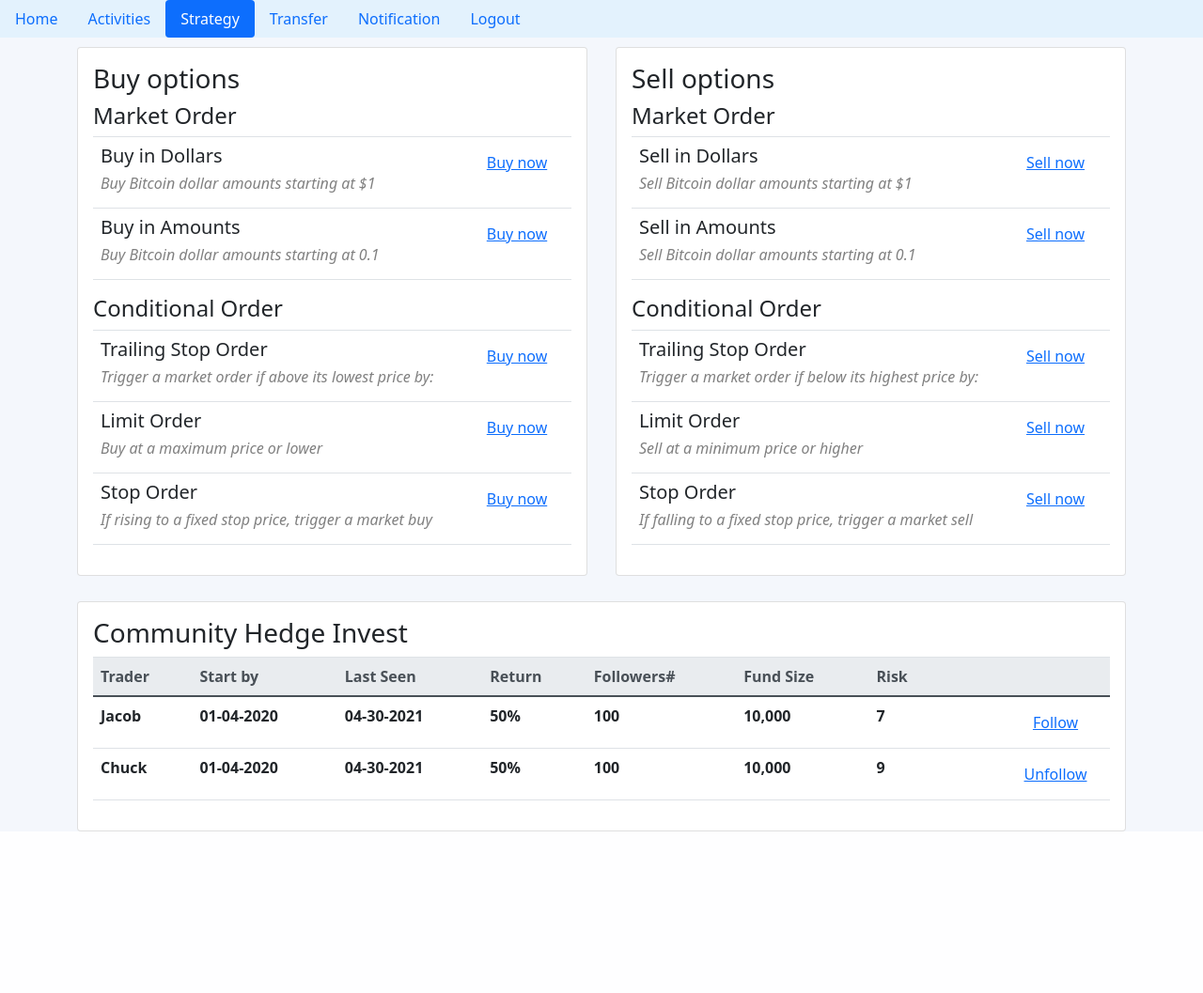
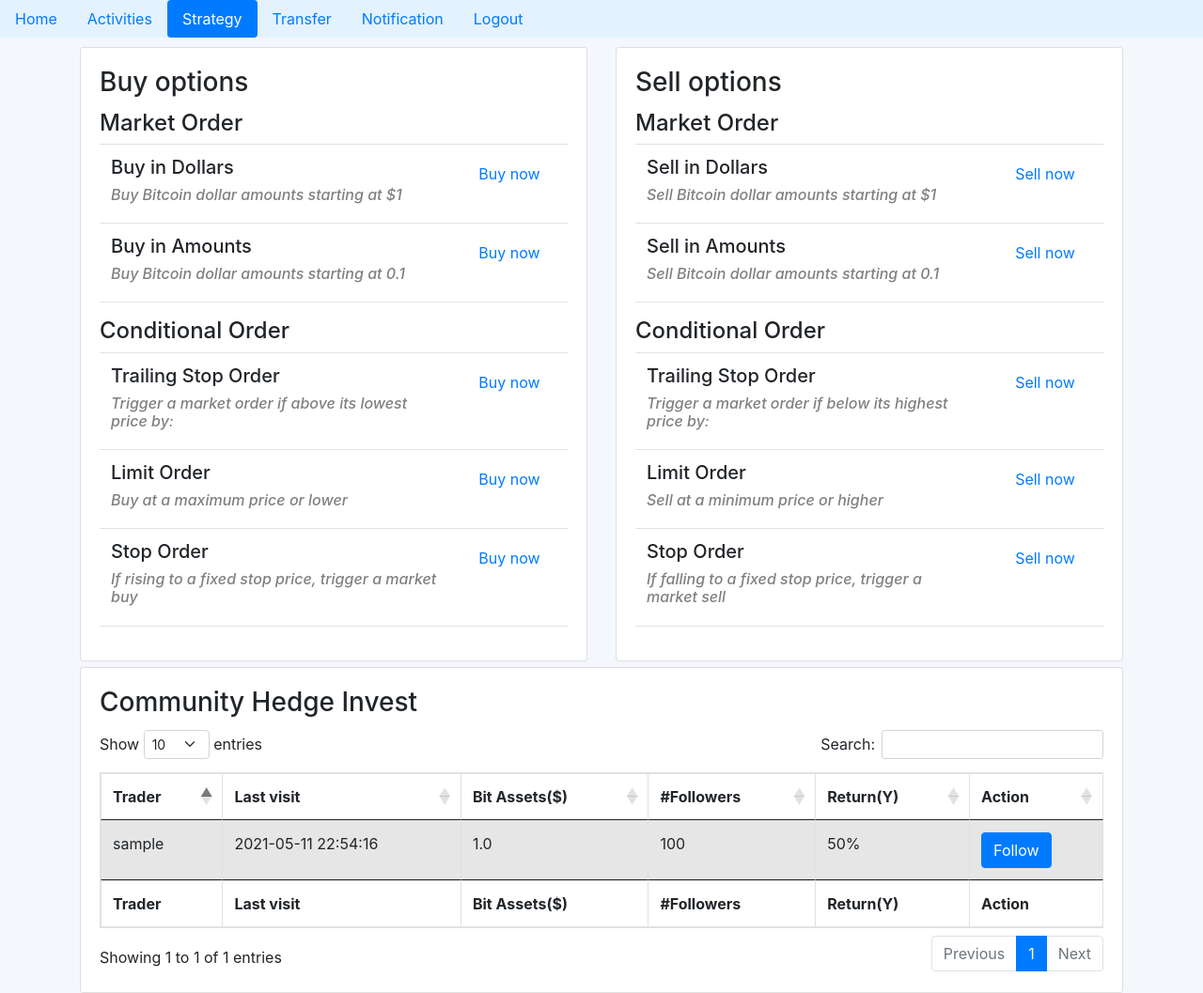
Before and after one commit to danabaxia/bitbot, a Flask app: a page that uses flaskr/templates/analysis.html in a window 1280 px wide. Shown: the whole page at 94% size. Before the commit the page ends 885 px from the top, so only its background shows below. Run offline with Flask 2, Linux system fonts and the light colour scheme; a user stored in the database is signed in; tables that the repository leaves empty hold one stand-in row (values such as "Sample post"); some libraries are stand-ins or nearby versions.

Commit message:
improve web tables

```diff
--- a/flaskr/routes.py
+++ b/flaskr/routes.py
@@ -229,12 +229,12 @@
 def analysis(username):
     user = User.query.filter_by(username=username).first_or_404()
     balance = user.balance[-1]
-    return render_template('analysis.html', balance=balance)
+    users = User.query.all()
+    return render_template('analysis.html', balance=balance, users=users)
 
 @app.route('/user/<username>/history', methods=['GET','POST'])
 @login_required
 def history(username):
-    user = User.query.filter_by(username=username).first_or_404()
     #data = user.transactions
     data = Order.objects(user=username).order_by('-date')
     return render_template('history.html',data=data)
--- a/flaskr/templates/analysis.html
+++ b/flaskr/templates/analysis.html
@@ -12,6 +12,18 @@
     <script src="https://cdn.jsdelivr.net/npm/bootstrap@5.0.0-beta3/dist/js/bootstrap.bundle.min.js" integrity="sha384-JEW9xMcG8R+pH31jmWH6WWP0WintQrMb4s7ZOdauHnUtxwoG2vI5DkLtS3qm9Ekf" crossorigin="anonymous"></script>
     <!--get icons-->
     <link rel="stylesheet" href="https://cdnjs.cloudflare.com/ajax/libs/font-awesome/4.7.0/css/font-awesome.min.css">
+    <link rel="stylesheet" href="https://maxcdn.bootstrapcdn.com/bootstrap/4.5.2/css/bootstrap.min.css">
+    <script src="https://ajax.googleapis.com/ajax/libs/jquery/3.5.1/jquery.min.js">
+    </script>
+    <script src="https://cdnjs.cloudflare.com/ajax/libs/popper.js/1.16.0/umd/popper.min.js">
+    </script>
+    <script src="https://maxcdn.bootstrapcdn.com/bootstrap/4.5.2/js/bootstrap.min.js">
+    </script>
+    <link rel="stylesheet" href="https://cdn.datatables.net/1.10.22/css/dataTables.bootstrap4.min.css">
+    <script src="https://cdn.datatables.net/1.10.22/js/jquery.dataTables.min.js">
+    </script>
+    <script src="https://cdn.datatables.net/1.10.22/js/dataTables.bootstrap4.min.js">
+    </script>
     <style>
         body {
             background-color: rgb(244,247,252);
@@ -37,6 +49,18 @@
         }
         h3{
           font-style:initial
+        }
+        table.dataTable thead .sorting:after,
+        table.dataTable thead .sorting:before,
+        table.dataTable thead .sorting_asc:after,
+        table.dataTable thead .sorting_asc:before,
+        table.dataTable thead .sorting_asc_disabled:after,
+        table.dataTable thead .sorting_asc_disabled:before,
+        table.dataTable thead .sorting_desc:after,
+        table.dataTable thead .sorting_desc:before,
+        table.dataTable thead .sorting_desc_disabled:after,
+        table.dataTable thead .sorting_desc_disabled:before {
+          bottom: .5em;
         }
     </style>
 </head>
@@ -221,49 +245,61 @@
                 </div>
               </div>
         </div>
-        <div class="card" style="margin-top: 90px;">
+        <div class="card" style="margin-top: 160px;">
             <div class="card-body">
               <h3 class="card-title">Community Hedge Invest</h3>
-              <table class="table table-hover">
-                  <thead class="thead-light">
+              <table class="table table-striped table-bordered" id="sortTable">
+                <thead>
                   <tr>
-                      <th>Trader</th>
-                      <th>Start by</th>
-                      <th>Last Seen</th>
-                      <th>Return</th>
-                      <th>Followers#</th>
-                      <th>Fund Size</th>
-                      <th>Risk</th>
-                      <th></th>
+                    <th class="th-sm">Trader
+                    </th>
+                    <th class="th-sm">Last visit
+                    </th>
+                    <th class="th-sm">Bit Assets($)
+                    </th>
+                    <th class="th-sm">#Followers
+                    </th>
+                    <th class="th-sm">Return(Y)
+                    </th>
+                    <th class="th-sm">Action
+                    </th>
                   </tr>
                 </thead>
                 <tbody>
+                  {% for user in users %}
+                    {% if user.balance|length > 0 %}
                     <tr>
-                      <th>Jacob</th>
-                      <th>01-04-2020</th>
-                      <th>04-30-2021</th>
-                      <th>50%</th>
-                      <th>100</th>
-                      <th>10,000</th>
-                      <th>7</th>
+                      <td>{{ user.username }}</td>
+                      <td>{{ user.last_seen }}</td>
+                      <td>{{ user.balance[-1].bitcoin_value }}</td>
+                      <td>100</td>
+                      <td>50%</td>
                       <td>
-                      <button type="button" class="btn btn-link float-right" class="btn btn-link float-right" data-bs-toggle="modal" data-bs-target="#follow">Follow</button>
+                        <input type="button" value="Follow" class="update btn btn-primary">
                       </td>
                     </tr>
+                    {% endif %}
+                  {% endfor %}
+                </tbody>
+                <tfoot>
                   <tr>
-                      <th>Chuck</th>
-                      <th>01-04-2020</th>
-                      <th>04-30-2021</th>
-                      <th>50%</th>
-                      <th>100</th>
-                      <th>10,000</th>
-                      <th>9</th>
-                      <td>
-                      <button type="button" class="btn btn-link float-right" class="btn btn-link float-right" data-bs-toggle="modal" data-bs-target="#unfollow">Unfollow</button>
-                      </td>
+                    <th>Trader
+                    </th>
+                    <th>Last visit
+                    </th>
+                    <th>Bit Assets($)
+                    </th>
+                    <th>#Followers
+                    </th>
+                    <th>Return(Y)
+                    </th>
+                    <th>Action</th>
                   </tr>
-                  </tbody>
+                </tfoot>
               </table>
+              <script>
+                $('#sortTable').DataTable();
+              </script>
             </div>
           </div>
     </div>
--- a/flaskr/templates/transfer.html
+++ b/flaskr/templates/transfer.html
@@ -24,7 +24,7 @@
 <body>
   <ul class="nav nav-pills" style="background-color: #e3f2fd;">
     <li class="nav-item">
-        <a class="nav-link active" aria-current="#" href="{{url_for('summary',username=current_user.username)}}">Home</a>
+        <a class="nav-link" aria-current="#" href="{{url_for('summary',username=current_user.username)}}">Home</a>
     </li>
     <li class="nav-item">
         <a class="nav-link" href="{{url_for('history',username=current_user.username)}}">Activities</a>
@@ -33,7 +33,7 @@
         <a class="nav-link" href="{{url_for('analysis',username=current_user.username)}}">Strategy</a>
     </li>
     <li class="nav-item">
-        <a class="nav-link" href="{{url_for('transfer',username=current_user.username)}}">Transfer</a>
+        <a class="nav-link active" href="{{url_for('transfer',username=current_user.username)}}">Transfer</a>
     </li>
     <li class="nav-item">
         <a class="nav-link" href="#">Notification</a>
```
Also changed, not shown: flaskr/templates/summary.html (+0 -51 lines), flaskr/templates/test.html (+42 -6 lines). Lines whose indentation alone changed are shown as unchanged.
